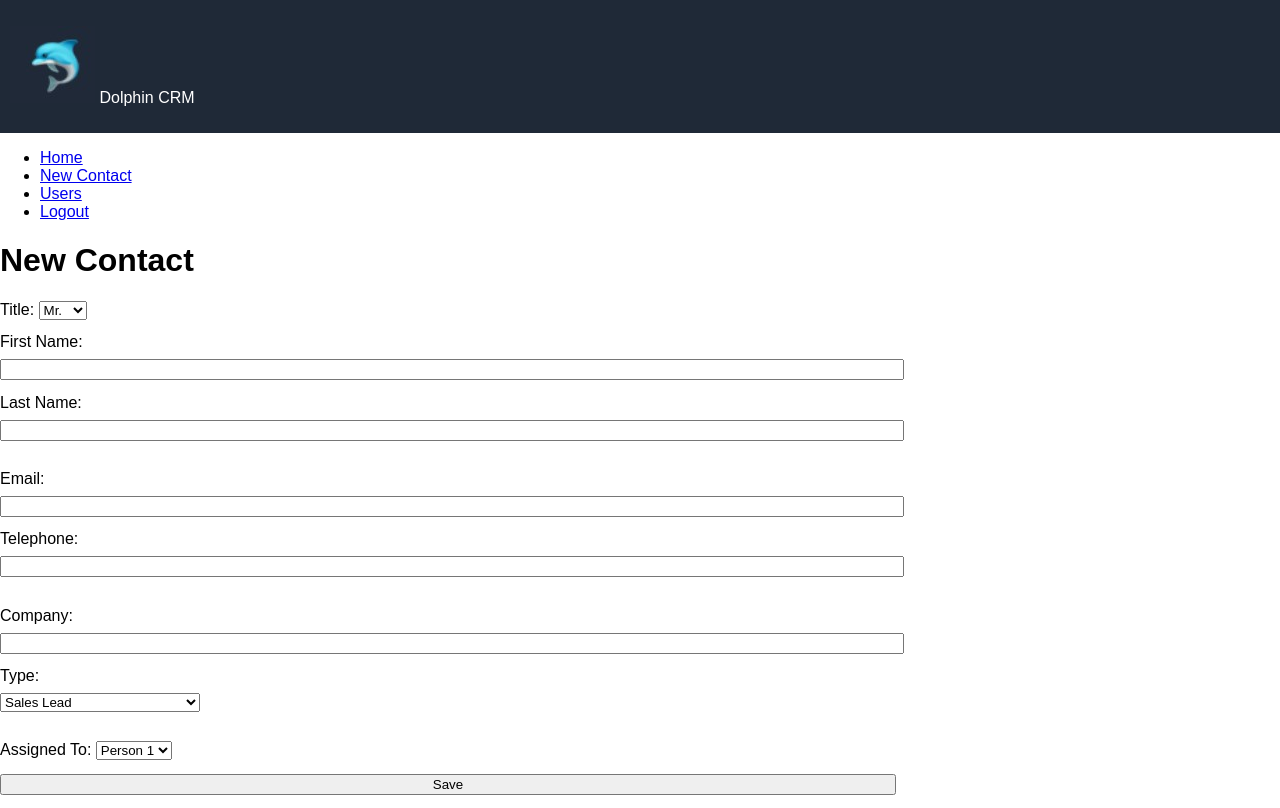
After one commit to BrittanyThomas162/info2180-finalproject, a PHP site: page /newContactForm.php in a window 1280 px wide. The commit adds this page. Run offline with PHP 8.4, Linux system fonts and the light colour scheme.

Commit message:
Linked some webpages

```diff
--- a/dashboard.php
+++ b/dashboard.php
@@ -21,7 +21,7 @@
       <main>
         <div class="container">
           <h1>Dashboard</h1>
-          <button>Add Contact</button>
+          <button type="button" id="newContactButton" onclick="window.location.href='newContactForm.php'">Add Contact</button>
         </div>
         <div class="Filter">
           <p>Filter By:</p>
--- /dev/null
+++ b/header.css
@@ -0,0 +1,17 @@
+body
+{
+    margin: 0;
+    padding: 0;
+    font-family: Arial, Helvetica, sans-serif;
+}
+
+.header_bar
+{
+    background-color:#1f2937;
+    padding: 10px;
+    margin-top: 0px;
+    color: white;
+    font-family: Arial, Helvetica, sans-serif;
+    display: flex;
+    align-items: center;
+}
--- /dev/null
+++ b/header.php
@@ -0,0 +1,12 @@
+<!DOCTYPE html>
+<html lang="en">
+<head>
+    <meta charset="UTF-8">
+    <meta name="viewport" content="width=device-width, initial-scale=1.0">
+    <link rel="stylesheet" href="header.css">
+    <title>Login</title>
+</head>
+
+<header class="header_bar">
+    <p><img src="logo.jpg" alt="Image" id="logo"> Dolphin CRM</p>
+</header>
--- a/menu.php
+++ b/menu.php
@@ -1,7 +1,7 @@
 <nav>
   <ul>
     <li><a href="dashboard.php">Home</a></li>
-    <li><a href="#">New Contact</a></li>
+    <li><a href="newContactForm.php">New Contact</a></li>
     <li><a href="#">Users</a></li>
     <li><a href="#">Logout</a></li>
   </ul>
--- /dev/null
+++ b/newContactForm.php
@@ -0,0 +1,84 @@
+<!DOCTYPE html>
+<html>
+<head>
+    <title>New Contact</title>
+    <?php
+    require "header.php";
+    ?>
+    <style>
+        body{
+
+        }
+
+        .form-row {
+            display: flex;
+            flex-direction: column;
+            margin-bottom: 1em;
+        }
+
+        label {
+            margin-bottom: 0.5em;
+        }
+
+        input, select {
+            margin-bottom: 1em;
+
+        }
+
+        #type{
+            width: 200px;
+        }
+
+        input{
+            width: 70%;
+        }
+
+    </style>
+
+</head>
+<body>
+
+    <div>
+        <?php include 'menu.php'; ?>
+    </div>
+    <h1>New Contact</h1>
+    <form action="newContact.php" method="POST" >
+        <label for="title">Title:</label>
+        <select id="title" name="title">
+            <option value="mr">Mr.</option>
+            <option value="ms">Ms.</option>
+            <option value="mrs">Mrs.</option>
+            <option value="dr">Dr.</option>
+        </select>
+        <div class="form-row">
+            <label for="fname">First Name:</label>
+            <input type="text" id="fname" name="fname" required>
+            <label for="lname">Last Name:</label>
+            <input type="text" id="lname" name="lname" required>
+        </div>
+        <div class="form-row">
+            <label for="email">Email:</label>
+            <input type="email" id="email" name="email" required>
+            <label for="tel">Telephone:</label>
+            <input type="tel" id="tel" name="tel" required>
+        </div>
+        <div class="form-row">
+            <label for="company">Company:</label>
+            <input type="text" id="company" name="company" required>
+            <label for="type">Type:</label>
+            <select id="type" name="type" required>
+                <option value="Sales Lead">Sales Lead</option>
+                <option value="Support">Support</option>
+            </select>
+        </div>
+        <label for="assigned">Assigned To:</label>
+        <select id="assigned" name="assigned" required>
+            <option value="person1">Person 1</option>
+            <option value="person2">Person 2</option>
+
+        </select>
+        <br>
+        <input type="submit" value="Save">
+    </form>
+</body>
+</html>
--- a/update-notes.php
+++ b/update-notes.php
@@ -15,7 +15,6 @@ if ($_SERVER['REQUEST_METHOD'] === 'POST') {
 	$comment = trim(filter_var($_POST['notes'],FILTER_SANITIZE_STRING));
 
     $contactID = isset($_GET['contactID']) ? $_GET['contactID'] : '';
-    $contactID = '1'; //JUST for testing, contact id should be passed in the url
     $created_by = isset($_SESSION['user_id']) ? $_SESSION['user_id'] : null;
     $created_at = date('Y-m-d H:i:s');
 
--- a/view-contacts.php
+++ b/view-contacts.php
@@ -60,7 +60,7 @@ try {
       <td> <?= $row['email'] ?> </td>
       <td> <?= $row['company'] ?> </td>
       <td> <?= $row['type'] ?> </td>
-      <td><a href="contactDetails.html?contactID=<?= $row['id'] ?>">View</a></td>
+      <td><a href="contactDetails.php?contactID=<?= $row['id'] ?>">View</a></td>
     </tr>
     <?php endforeach; ?>
   </tbody>
--- a/view-notes.php
+++ b/view-notes.php
@@ -10,7 +10,8 @@ try {
   $conn->setAttribute(PDO::ATTR_ERRMODE, PDO::ERRMODE_EXCEPTION);
 
   $contactID = isset($_GET['contactID']) ? $_GET['contactID'] : '';
-  $contactID = '1'; //JUST for testing, contact id should be passed in the url
+  //echo $contactID;
+  //$contactID = '1'; //JUST for testing, contact id should be passed in the url
 
   $stmt = $conn->prepare("SELECT users.firstname, users.lastname, notes.comment,notes.created_at FROM notes JOIN users ON notes.created_by=users.id WHERE notes.contact_id = :contactID");
   $stmt->bindParam(':contactID', $contactID, PDO::PARAM_INT);
```
Also changed, not shown: assigntome.php (added, +28 -0 lines), contactDetails.html (deleted, +0 -44 lines), contactDetails.php (added, +136 -0 lines), dashboard.html (deleted, +0 -43 lines), dashboard.js (+8 -0 lines), newContact.php (added, +52 -0 lines), swithrole.php (added, +35 -0 lines), viewNotes.js (+4 -3 lines), contactDetails.css (added), logo.jpg (added).
